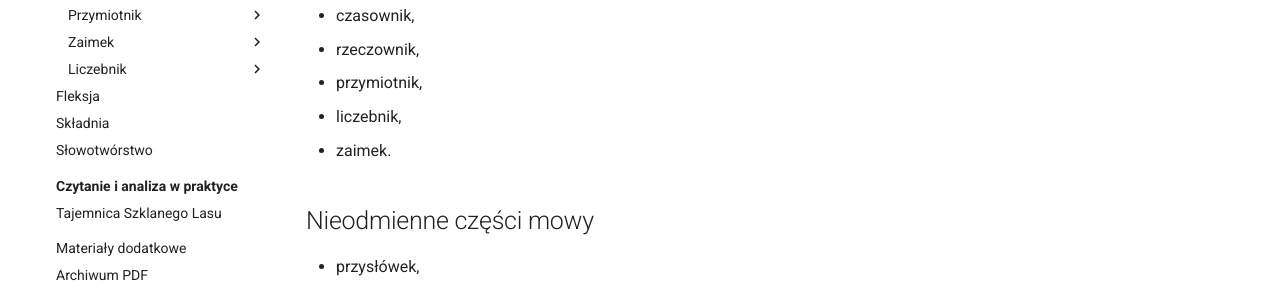
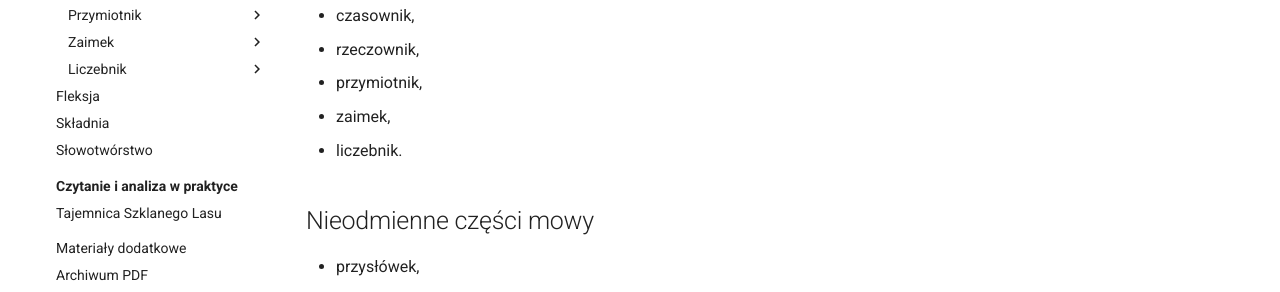
Before and after one commit to dchorazkiewicz/SP_JP, an MkDocs documentation site: the page built from docs/gramatyka/czesci-mowy/index.md, in a window 1280 px wide. Shown: the part 293-585 px from the top of the page. Built offline with MkDocs 1.6.1 and Material for MkDocs 9.7.7, drawn with Linux system fonts in a browser that asks for light colours.

Commit message:
Order pronoun before numeral in parts of speech overview

```diff
--- a/docs/gramatyka/czesci-mowy/index.md
+++ b/docs/gramatyka/czesci-mowy/index.md
@@ -7,8 +7,8 @@ Dział obejmuje odmienne i nieodmienne części mowy oraz ich funkcje w wypowied
 - czasownik,
 - rzeczownik,
 - przymiotnik,
-- liczebnik,
-- zaimek.
+- zaimek,
+- liczebnik.
 
 ## Nieodmienne części mowy
 
```
